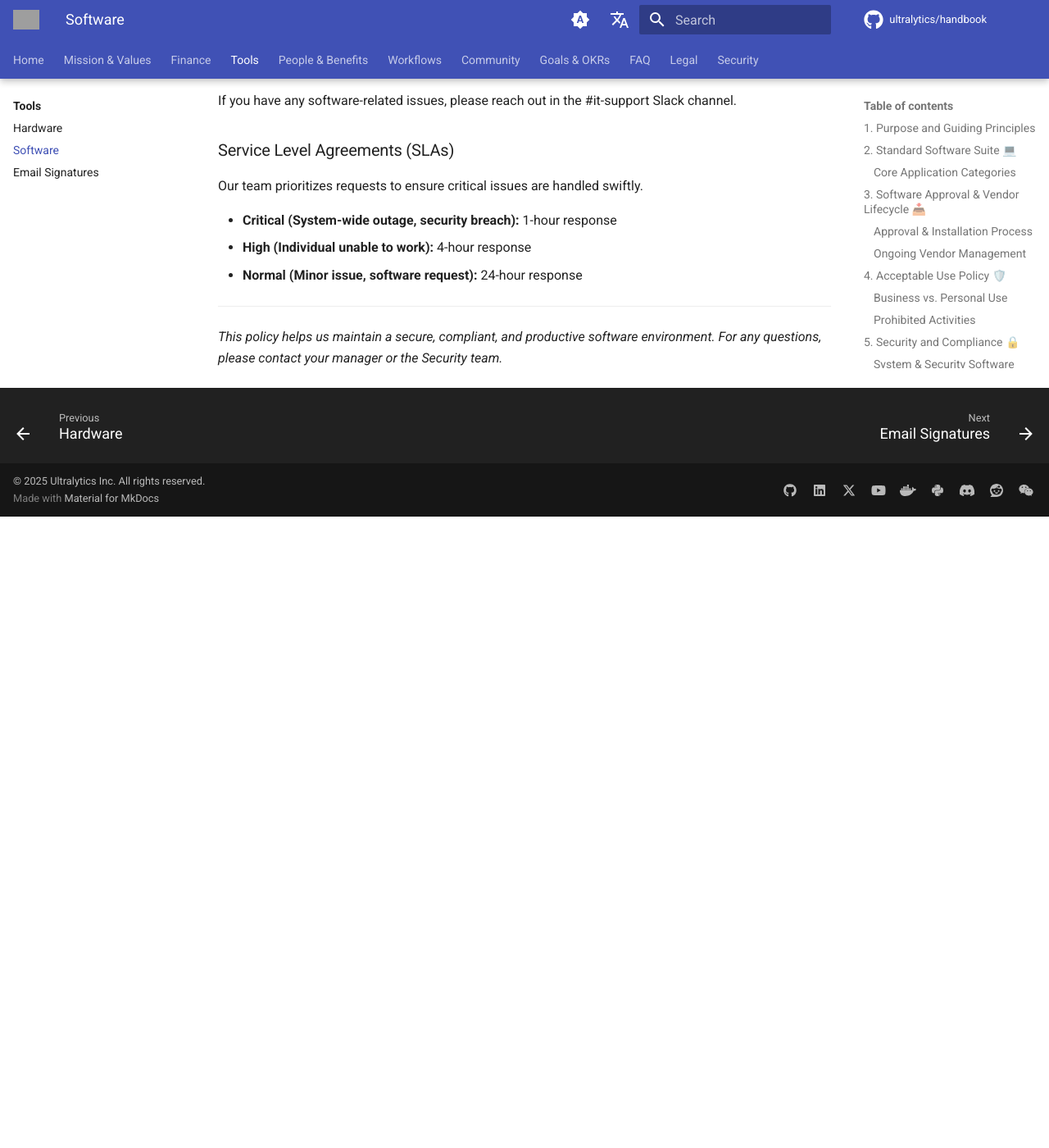
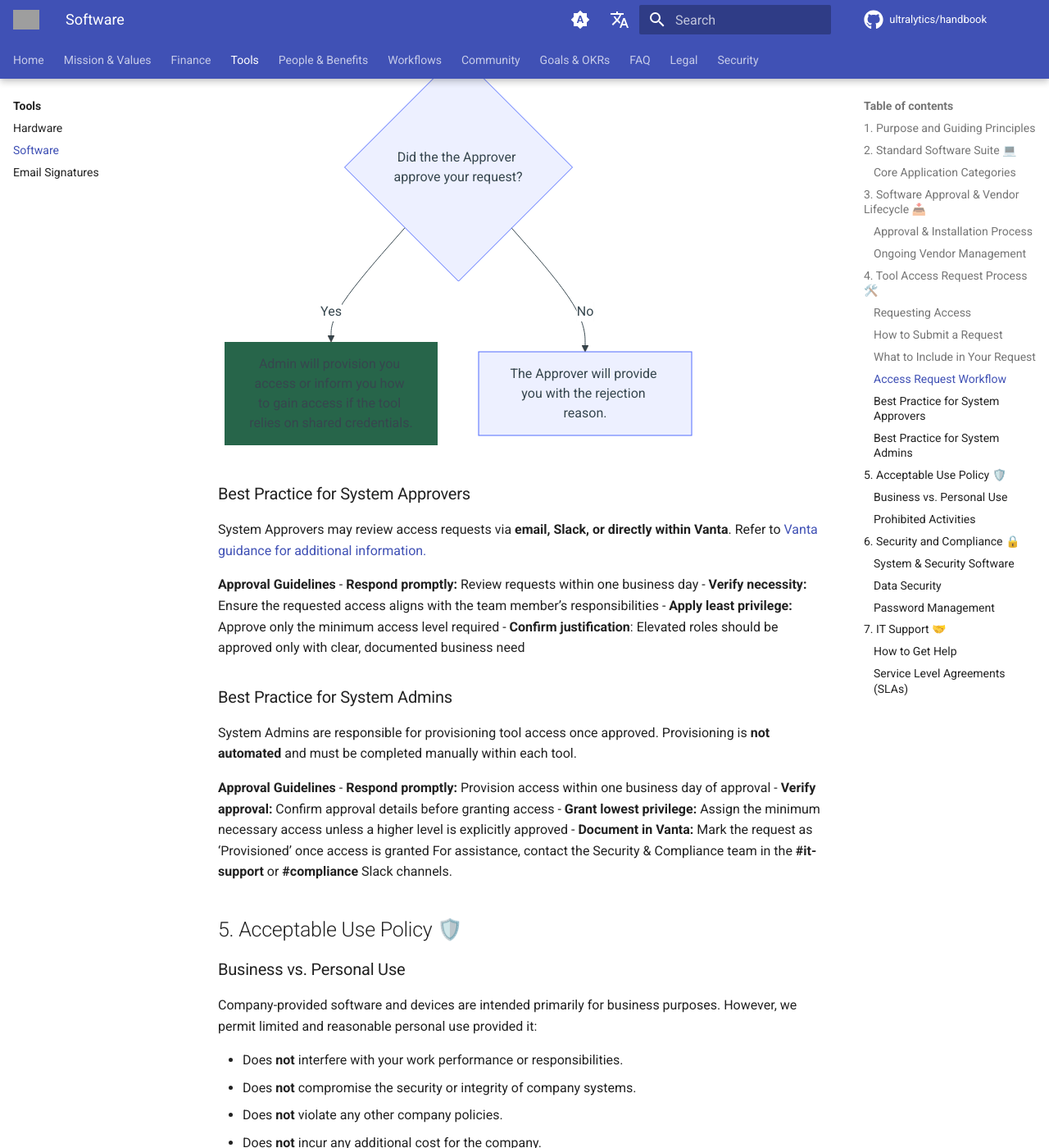
Before and after one commit to ultralytics/handbook, an MkDocs documentation site: the page built from docs/en/tools/software.md, in a window 1280 px wide and 1400 px high, scrolled down 3536 px. Shown: the whole window at 82% size. Built offline with MkDocs 1.6.1 and Material for MkDocs 9.7.7, drawn with Linux system fonts in a browser that asks for light colours; comment, search, counter and statistics services are not loaded; before the commit the page ends 4166 px from its top, so only the background shows below that; some of the changed text lies outside the part shown; grey boxes are pictures that could not be loaded.

Commit message:
Update software.md
This PR expands the guidance in our Software Policy by clarifying how team members should request tool access through Vanta. It also includes an updated workflow diagram to improve visibility into the approval and provisioning process.

Signed-off-by: Kristian Sommer <62523663+sokrisba@users.noreply.github.com>

````diff
--- a/docs/en/tools/software.md
+++ b/docs/en/tools/software.md
@@ -54,7 +54,86 @@
 2. **Submit Change Request:** When updates occur, submit details via the [Vendor Change Form](https://www.notion.so/23ffe6fef1c380ee8e7ad4d73551e188?pvs=106). This ensures our Legal and Security team can assess any new risks. Key changes to report include security incidents, changes in data categories, vendor offboarding, changes in tool ownership, or price changes over $500/year.
 3. **Review Process:** The Security, Legal, and Finance teams will evaluate the changes to determine if additional approvals or actions are needed.
 
-## 4. Acceptable Use Policy 🛡️
+## 4. Tool Access Request Process 🛠️
+### Requesting Access
+
+Team members can request access to tools through Vanta, either via Slack or the Vanta platform.
+
+### How to Submit a Request
+
+**Via Slack**
+- Open Vanta app, navigate to Home tab and select ‘Submit access request’
+- See the [Vanta Help Article](https://help.vanta.com/en/articles/11345423-managing-access-requests-in-vanta) for details
+
+**Via Vanta**
+- Log into the [Ultralytics Vanta portal](https://app.vanta.com/c/ultralytics/access/systems/request)
+- Navigate to ‘My access requests’ from the left-hand menu
+- See the [Vanta Help Article](https://help.vanta.com/en/articles/11345423-managing-access-requests-in-vanta) for details
+
+### What to Include in Your Request
+
+When submitting an access request:
+1. Select the tool you need
+2. Choose the appropriate user role (if applicable)
+3. Provide a clear business justification
+4. If elevated permissions (e.g. admin, owner) are required, specify this and explain the need
+5. Submit the request for approval
+
+Once the **System Approver** approves your request, the **System Admin** will provision access as soon as possible.
+
+### Access Request Workflow
+
+
+```mermaid
+flowchart TD
+ A@{ label: "Log into Vanta and navigate to <a href='https://app.vanta.com/c/ultralytics/access/systems/request'>My access requests</a> dashboard, or look up Vanta app in Slack, and Submit access request" } --> B{"Did you find the tool you need?"}
+    B -- Yes --> C["Select the tool you need and request access"]
+    B -- No --> D["Follow <a href='https://handbook.ultralytics.com/tools/software/#3-software-approval-vendor-lifecycle'>New Software Approval Process</a>"]
+    n3["Need access to a tool?"] --> A
+    C --> n4["Did the the Approver approve your request?"]
+    n4 -- Yes --> n1["Admin will provision you access or inform you how to gain access if the tool relies on shared credentials."]
+    n4 -- No --> n5["The Approver will provide you with the rejection reason."]
+
+    A@{ shape: rect}
+    n3@{ shape: rect}
+    n4@{ shape: diam}
+    n5@{ shape: rect}
+     A:::Sky
+     C:::Sky
+     n3:::Sky
+     n1:::Pine
+    classDef Pine stroke-width:1px, stroke-dasharray:none, stroke:#254336, fill:#27654A, color:#FFFFFF
+    classDef Sky stroke-width:1px, stroke-dasharray:none, stroke:#374D7C, fill:#E2EBFF, color:#374D7C
+    style A fill:#e1f5ff,stroke:none
+    style C fill:#d4edda,stroke:none
+    style n3 fill:#e1f5ff,stroke:none
+    style n1 stroke:none
+```
+
+### Best Practice for System Approvers
+
+System Approvers may review access requests via **email, Slack, or directly within Vanta**. Refer to [Vanta guidance for additional information.](https://help.vanta.com/en/articles/11345423-managing-access-requests-in-vanta)
+
+
+**Approval Guidelines**
+- **Respond promptly:** Review requests within one business day
+- **Verify necessity:** Ensure the requested access aligns with the team member’s responsibilities
+- **Apply least privilege:** Approve only the minimum access level required
+- **Confirm justification**: Elevated roles should be approved only with clear, documented business need
+
+
+### Best Practice for System Admins
+System Admins are responsible for provisioning tool access once approved. Provisioning is **not automated** and must be completed manually within each tool.
+
+**Approval Guidelines**
+- **Respond promptly:** Provision access within one business day of approval
+- **Verify approval:** Confirm approval details before granting access
+- **Grant lowest privilege:** Assign the minimum necessary access unless a higher level is explicitly approved
+- **Document in Vanta:** Mark the request as ‘Provisioned’ once access is granted
+For assistance, contact the Security & Compliance team in the **#it-support** or **#compliance** Slack channels.
+
+
+## 5. Acceptable Use Policy 🛡️
 
 ### Business vs. Personal Use
 
@@ -96,7 +175,7 @@
 - **Password Manager:** Using a company-approved password manager is required. This helps create and store strong, unique passwords for every service.
 - **Multi-Factor Authentication (MFA):** MFA must be enabled on all accounts that support it, especially for critical systems like Google Workspace, Slack, and Rippling.
 
-## 6. IT Support 🤝
+## 7. IT Support 🤝
 
 ### How to Get Help
 
````
Also changed, not shown: other parts of docs/en/tools/software.md (+1 -1 lines).
